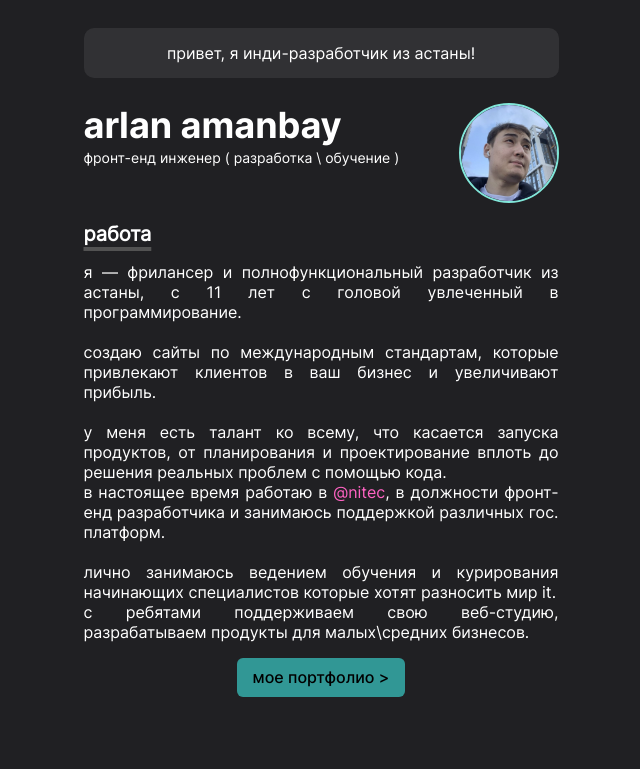
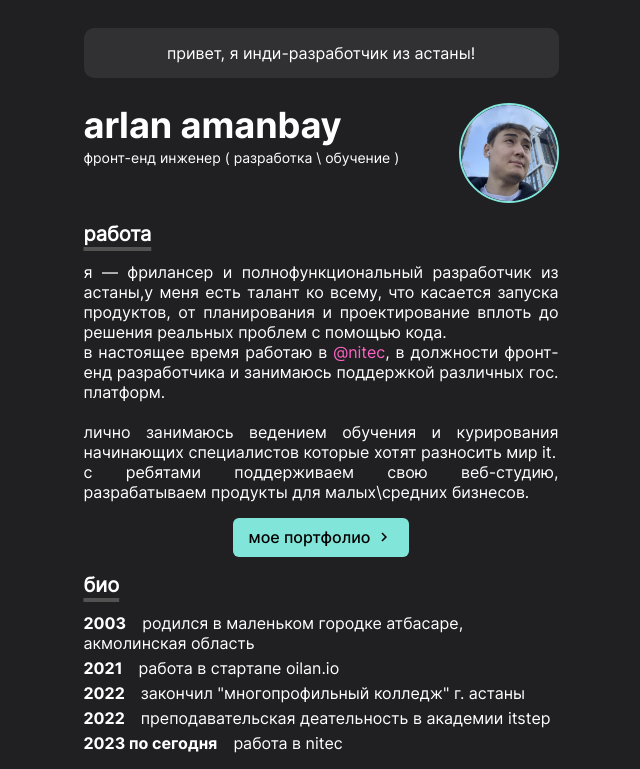
Before and after one commit to znewk/amanbayew, a Next.js app: page / in a window 1280 px wide. Shown: the part 260-1029 px from the top of the page, without its empty margins (319-959 px from the left). Before the commit the page ends 973 px from the top, so only its background shows below. Built offline with nearby package versions, Linux system fonts and the light colour scheme.

Commit message:
bio element is added

```diff
--- a/src/components/IntroBlock/index.js
+++ b/src/components/IntroBlock/index.js
@@ -47,8 +47,8 @@ const IntroBlock = () => {
 
                     <p className={styles.aboutDesc}>
                         я — фрилансер и полнофункциональный разработчик из астаны,
-                        с 11 лет с головой увлеченный в программирование. <br/> <br/>
-                        создаю сайты по международным стандартам, которые привлекают клиентов в ваш бизнес и увеличивают прибыль. <br/> <br/>
+                        {/*с 11 лет с головой увлеченный в программирование. <br/> <br/>*/}
+                        {/*создаю сайты по международным стандартам, которые привлекают клиентов в ваш бизнес и увеличивают прибыль. <br/> <br/>*/}
                         у меня есть талант ко всему, что касается запуска продуктов, от планирования
                         и проектирование вплоть до решения реальных проблем с помощью кода.
                         <br/>
@@ -60,9 +60,39 @@ const IntroBlock = () => {
                 </div>
 
                 <div className={styles.buttonBody}>
-                    <Link href={'/works'}>
-                        <button className={styles.button} style={{color: isDark() && 'black'}}>мое портфолио {'>'}</button>
+                    <Link href={'/works'} style={{textDecoration: 'none'}}>
+                        <button className={styles.button} style={{color: isDark() && 'black'}}>
+                            <span>мое портфолио</span>
+                            <svg style={{height: 18, marginLeft: 5}} viewBox="0 0 24 24" focusable="false" className="chakra-icon css-onkibi" aria-hidden="true"><path fill="currentColor" d="M10 6L8.59 7.41 13.17 12l-4.58 4.59L10 18l6-6z"></path></svg>
+                        </button>
                     </Link>
+                </div>
+
+                <div className={styles.about}>
+                    <h3 className={styles.containerTitle}>био</h3>
+
+                   <div className={styles.bioElements}>
+                       <div className={styles.bioElement}>
+                           <span className={styles.bioElementDate}>2003</span>
+                           <span className={styles.bioElementTitle}>родился в маленьком городке атбасаре, акмолинская область</span>
+                       </div>
+                       <div className={styles.bioElement}>
+                           <span className={styles.bioElementDate}>2021</span>
+                           <span className={styles.bioElementTitle}>работа в стартапе oilan.io</span>
+                       </div>
+                       <div className={styles.bioElement}>
+                           <span className={styles.bioElementDate}>2022</span>
+                           <span className={styles.bioElementTitle}>закончил "многопрофильный колледж" г. астаны</span>
+                       </div>
+                       <div className={styles.bioElement}>
+                           <span className={styles.bioElementDate}>2022</span>
+                           <span className={styles.bioElementTitle}>преподавательская деательность в академии itstep</span>
+                       </div>
+                       <div className={styles.bioElement}>
+                           <span className={styles.bioElementDate}>2023 по сегодня</span>
+                           <span className={styles.bioElementTitle}>работа в nitec</span>
+                       </div>
+                   </div>
                 </div>
             </motion.div>
         </div>
--- a/src/components/IntroBlock/style.module.css
+++ b/src/components/IntroBlock/style.module.css
@@ -93,7 +93,7 @@
     margin: 16px 0;
 }
 .button{
-    background-color: #319795;
+    background-color: #81E6D9;
     line-height: 1.2;
     padding: 10px 16px;
     font-family: 'Inter Medium';
@@ -101,6 +101,20 @@
     border: none;
     border-radius: 0.375rem;
     cursor: pointer;
+    display: flex;
+    aligin-items: center;
+}
+
+.bioElements{
+    margin: 16px 0;
+}
+.bioElement{
+    margin-bottom: 5px;
+}
+
+.bioElementDate{
+    font-family: "Inter Bold";
+    margin-right: 16px;
 }
 @media screen and (min-width: 481px) and (max-width: 768px) {
     .container {
```
